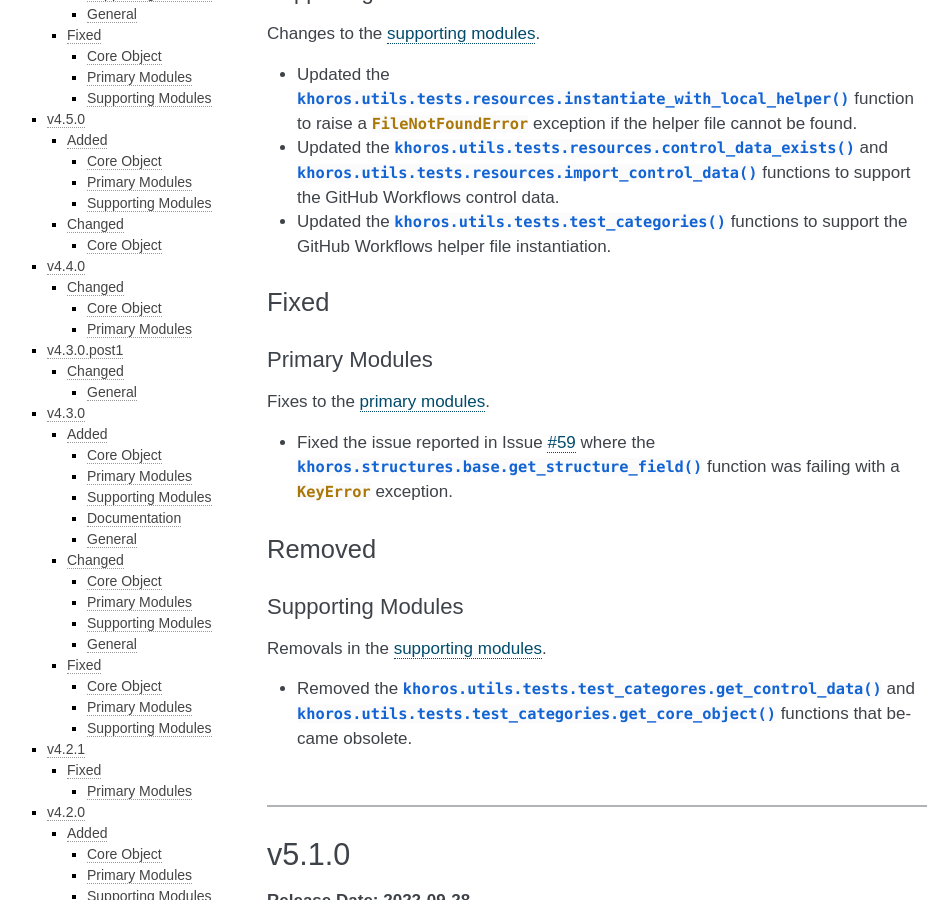
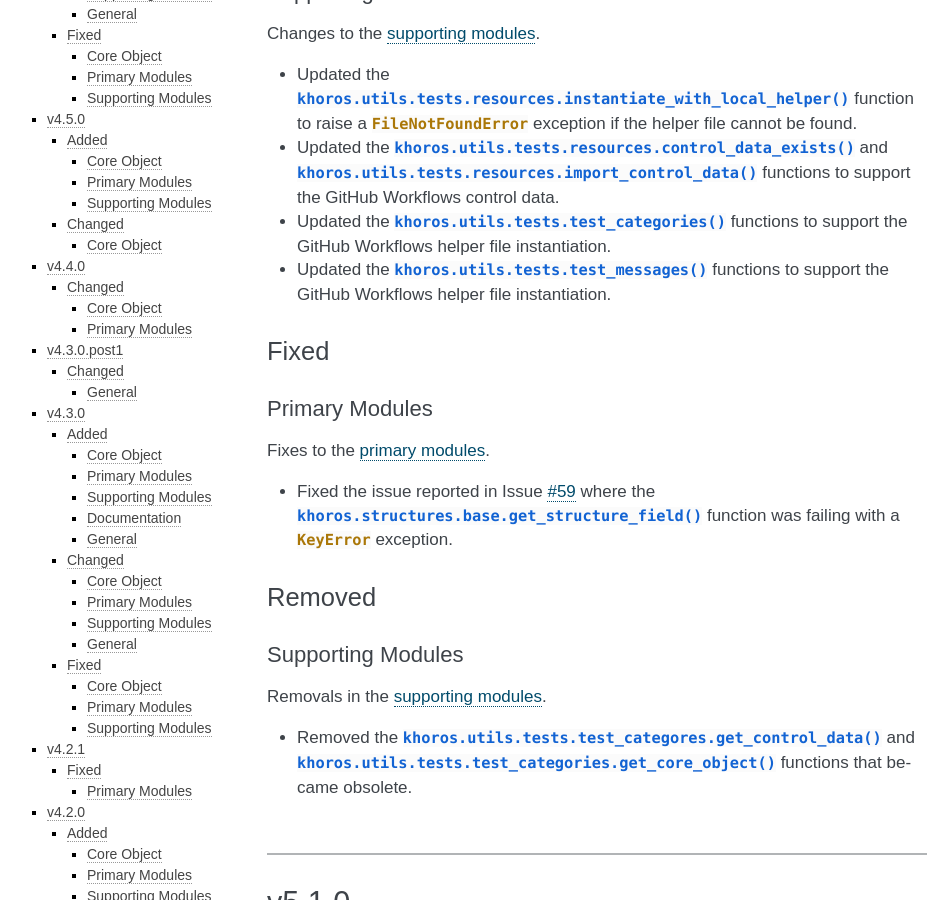
Before and after one commit to jeffshurtliff/khoros, a Sphinx documentation site: the page built from docs/changelog.rst, in a window 1280 px wide and 900 px high, scrolled down 657 px. Shown: the whole window, without its empty margins (153-1098 px from the left). Built offline with Sphinx 7.4.7, drawn with Linux system fonts in a browser that asks for light colours.

Commit message:
Updated functions in test_messages.py to support GitHub Workflows

```diff
--- a/docs/changelog.rst
+++ b/docs/changelog.rst
@@ -34,6 +34,8 @@
   :py:func:`khoros.utils.tests.resources.import_control_data` functions to support the
   GitHub Workflows control data.
 * Updated the :py:func:`khoros.utils.tests.test_categories` functions to support the GitHub
+  Workflows helper file instantiation.
+* Updated the :py:func:`khoros.utils.tests.test_messages` functions to support the GitHub
   Workflows helper file instantiation.
 
 Fixed
```
Also changed, not shown: 1 other file.
